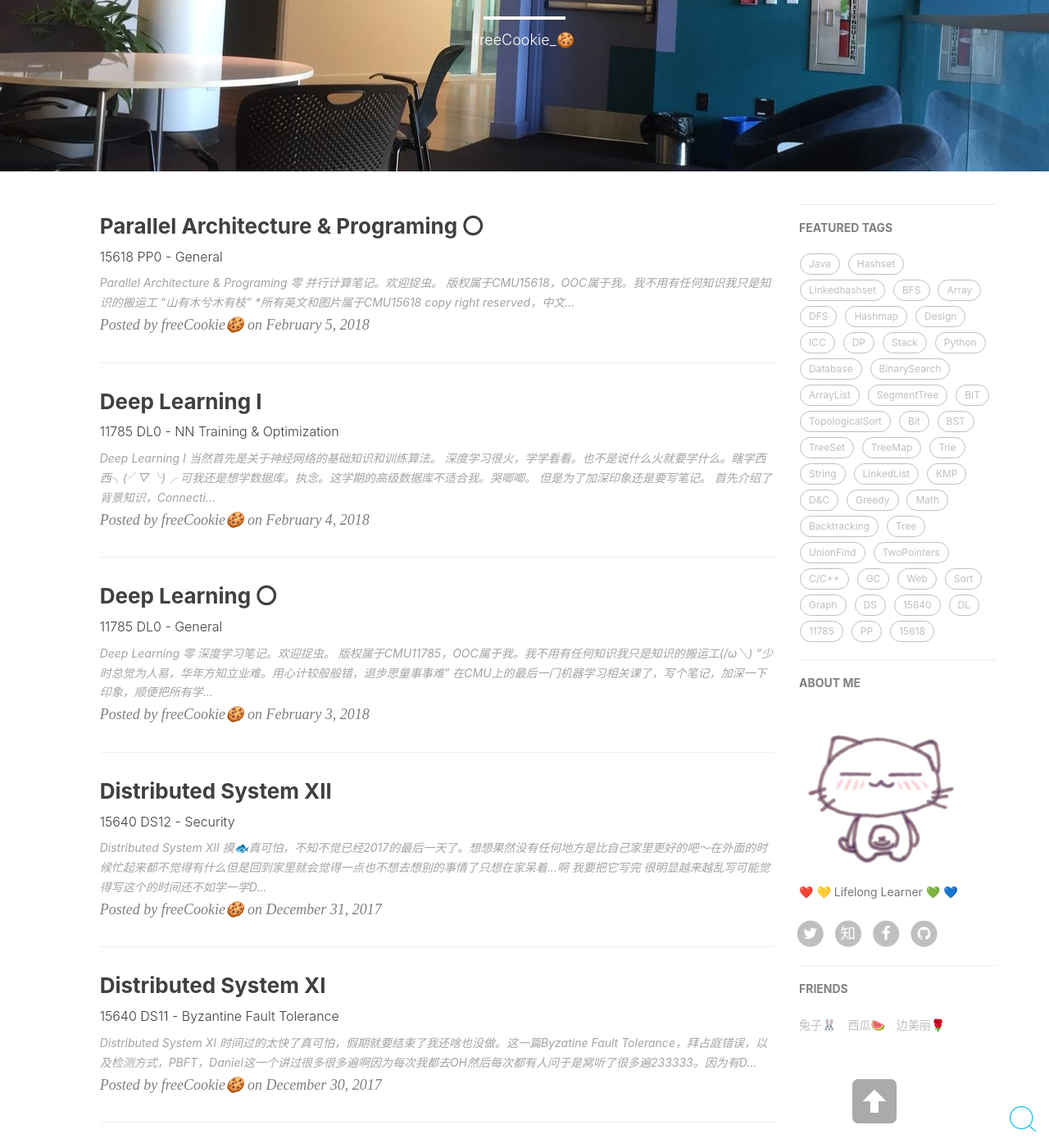
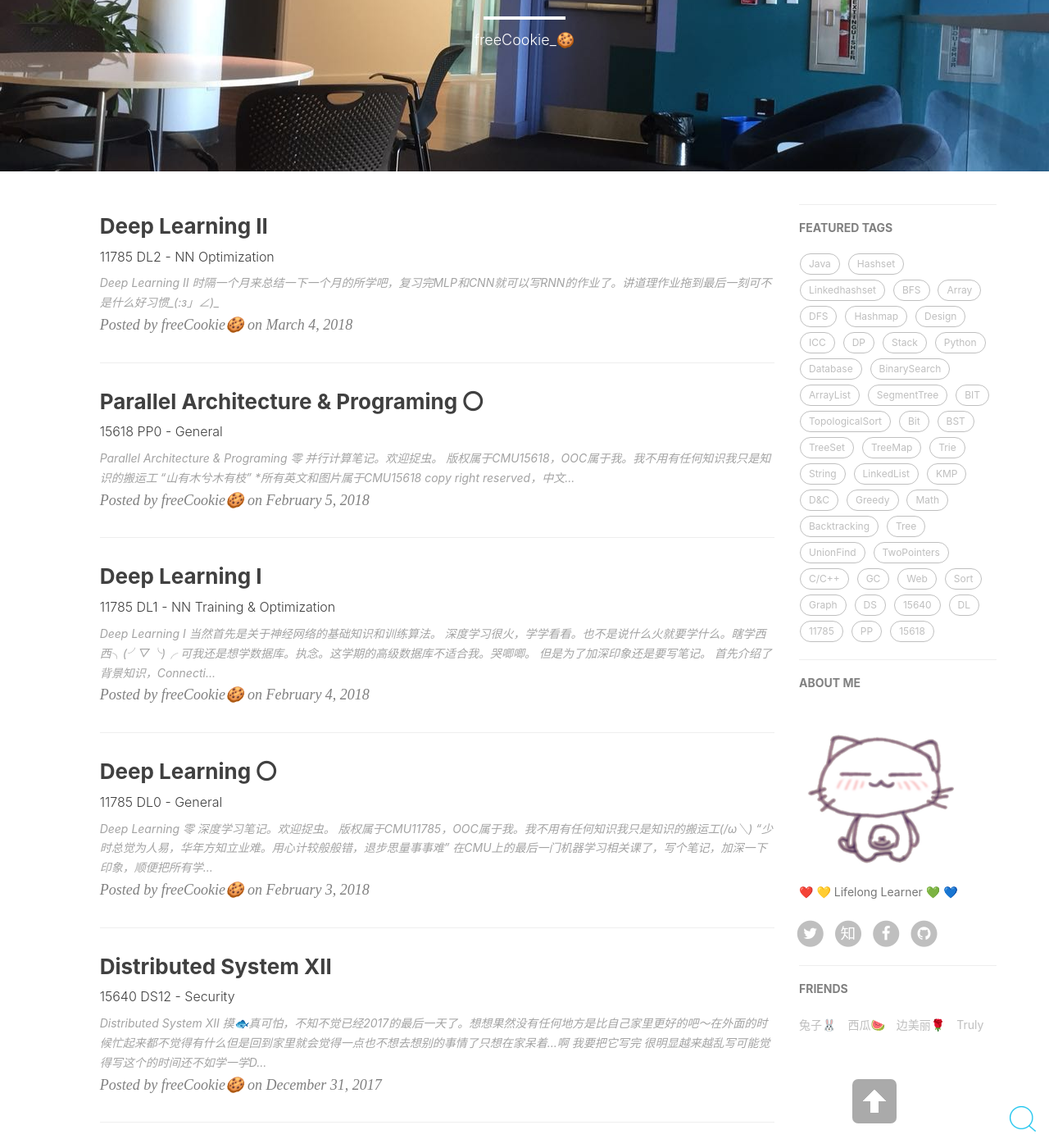
Before and after one commit to MelonTennis/MelonTennis.github.io, a Jekyll site: the page built from index.html, in a window 1280 px wide and 1400 px high, scrolled down 233 px. Shown: the whole window at 82% size. Built offline with Jekyll 4.4.1, drawn with Linux system fonts in a browser that asks for light colours; nearby versions of some CDN libraries; the list of posts is cut into pages by our own code; comment, search, counter and statistics services are not loaded; some of the changed text lies outside the part shown.

Commit message:
delete about

```diff
--- a/_config.yml
+++ b/_config.yml
@@ -93,6 +93,10 @@
     {
         title: "边美丽🌹",
         href: "http://ibianyi.net"
+    },
+    {
+        title: "Truly",
+        herf: "https://francisleon.github.io/"
     }
 ]
 
--- a/_posts/2018-02-04-DL1.md
+++ b/_posts/2018-02-04-DL1.md
@@ -1,7 +1,7 @@
 ---
 layout: post
 title: Deep Learning I
-subtitle: 11785 DL0 - NN Training & Optimization
+subtitle: 11785 DL1 - NN Training & Optimization
 date: 2018-02-04
 categories: Note
 tags: [DL, 11785]
--- /dev/null
+++ b/_posts/2018-03-04-DL2.md
@@ -0,0 +1,13 @@
+---
+layout: post
+title: Deep Learning II
+subtitle: 11785 DL2 - NN Optimization
+date: 2018-03-04
+categories: Note
+tags: [DL, 11785]
+catalog: true
+---
+
+## Deep Learning II
+
+时隔一个月来总结一下一个月的所学吧，复习完MLP和CNN就可以写RNN的作业了。讲道理作业拖到最后一刻可不是什么好习惯_(:з」∠)\_
--- a/about.md
+++ b/about.md
@@ -13,14 +13,8 @@
 
 ### 🍪🍪🍪
 
-在座的各位除了我都是大佬，我是大渣渣╮(╯▽╰)╭。
+这一部分的自我介绍改了又改
 
-如若不然CMU的学习生活应该会更快活吧…..._(:з」∠)\_
+感觉这一页留着也没什么用
 
-总而言之因为崇拜小土刀前辈所以也想记录一下学习CS的历程。
-
-幼儿园文笔就请多指教了。对我就是咸鱼 :-)
-
-<img src="https://raw.githubusercontent.com/YijiaJin/Plot/master/xianyu1.jpeg" style="zoom:40%">
-
-<img src="https://raw.githubusercontent.com/YijiaJin/Plot/master/xianyu2.jpeg" style="zoom:40%">
+先空着吧
```
Also changed, not shown: README.md.
